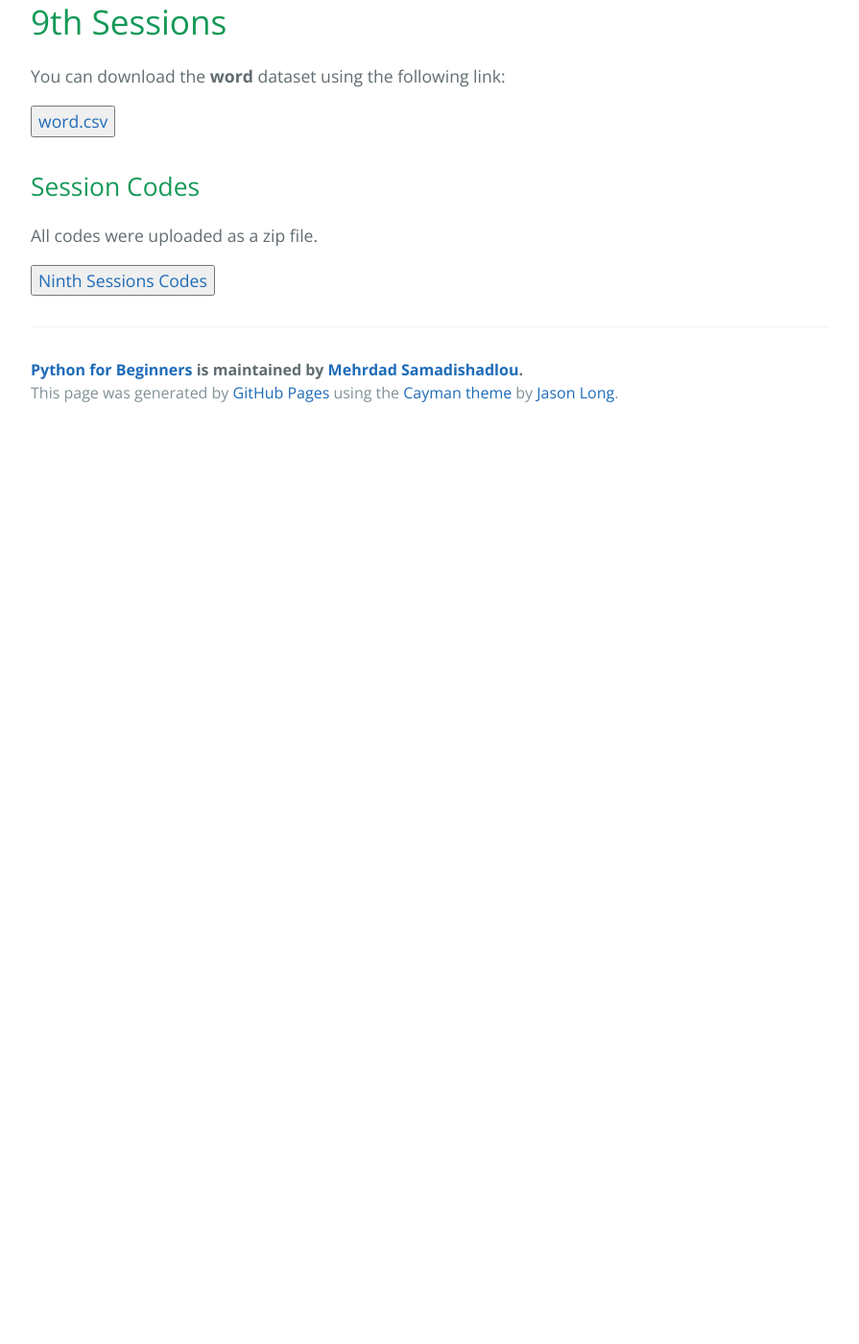
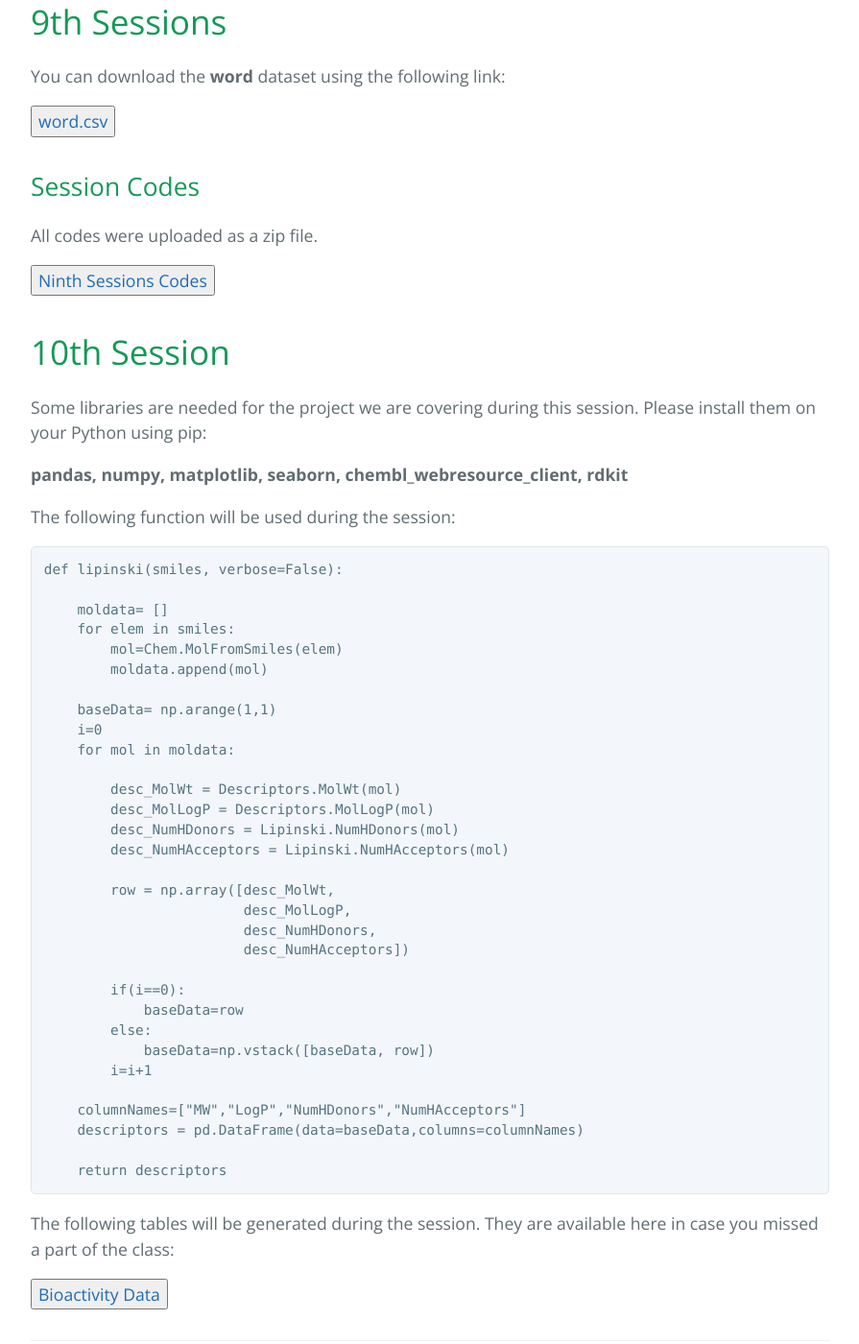
Before and after one commit to MehrdadSamadishadlou/Python_for_Beginners, a Jekyll site: the page built from materials.md, in a window 1280 px wide and 1400 px high, scrolled down 4506 px. Shown: the whole window at 96% size, without its empty margins (192-1087 px from the left). Built offline with Jekyll 4.4.1, drawn with Linux system fonts in a browser that asks for light colours; before the commit the page ends 4959 px from its top, so only the background shows below that.

Commit message:
Update materials.md

````diff
--- a/materials.md
+++ b/materials.md
@@ -182,3 +182,49 @@ You can download the **word** dataset using the following link:
 All codes were uploaded as a zip file.
 
 <a href="https://drive.google.com/file/d/1_ZLMp1aMaBjKaI_S7jOJER1jwphfdW4T/view?usp=drive_link" target="_blank"><button>Ninth Sessions Codes</button></a>
+
+# 10th Session
+
+Some libraries are needed for the project we are covering during this session. Please install them on your Python using pip:
+
+**pandas, numpy, matplotlib, seaborn, chembl_webresource_client, rdkit**
+
+The following function will be used during the session:
+
+```
+def lipinski(smiles, verbose=False):
+
+    moldata= []
+    for elem in smiles:
+        mol=Chem.MolFromSmiles(elem)
+        moldata.append(mol)
+
+    baseData= np.arange(1,1)
+    i=0
+    for mol in moldata:
+
+        desc_MolWt = Descriptors.MolWt(mol)
+        desc_MolLogP = Descriptors.MolLogP(mol)
+        desc_NumHDonors = Lipinski.NumHDonors(mol)
+        desc_NumHAcceptors = Lipinski.NumHAcceptors(mol)
+
+        row = np.array([desc_MolWt,
+                        desc_MolLogP,
+                        desc_NumHDonors,
+                        desc_NumHAcceptors])
+
+        if(i==0):
+            baseData=row
+        else:
+            baseData=np.vstack([baseData, row])
+        i=i+1
+
+    columnNames=["MW","LogP","NumHDonors","NumHAcceptors"]
+    descriptors = pd.DataFrame(data=baseData,columns=columnNames)
+
+    return descriptors
+```
+
+The following tables will be generated during the session. They are available here in case you missed a part of the class:
+
+<a href="https://drive.google.com/file/d/1_ZOrsnfgPKaKzAcIkry9UIWxwF65bq38/view?usp=drive_link" target="_blank"><button>Bioactivity Data</button></a>
````
